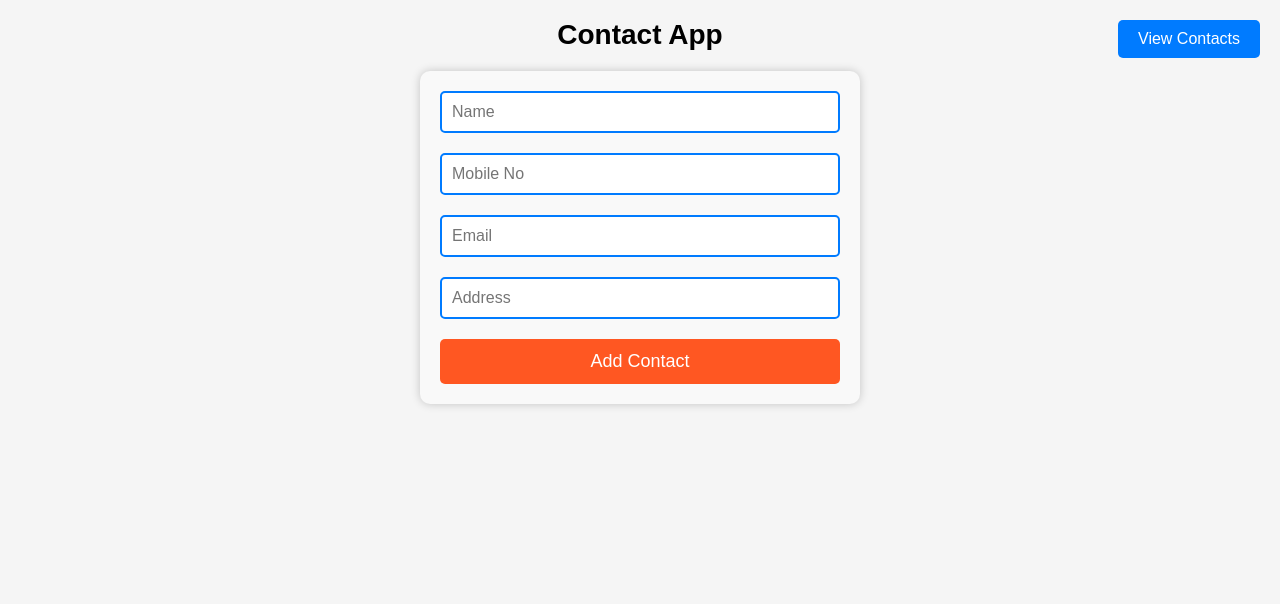
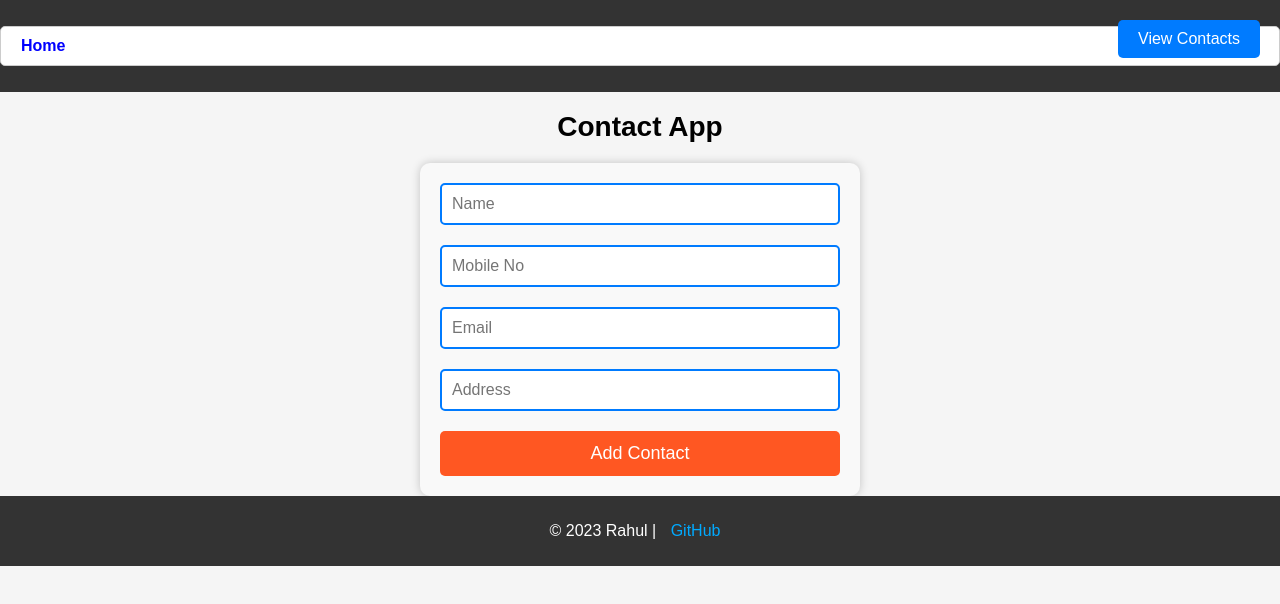
Before and after one commit to Rahul-R-1796/MERN_CRUD, a React (Create React App) app in the folder client/: page / in a window 1280 px wide. Shown: the top 604 px of the page. Built offline with nearby package versions, Linux system fonts and the light colour scheme.

Commit message:
Update HomePage.js

```diff
--- a/client/src/HomePage.js
+++ b/client/src/HomePage.js
@@ -2,6 +2,8 @@ import React, { useState } from 'react';
 import axios from 'axios';
 import { useNavigate } from 'react-router-dom';
 import './App.css';
+import Header from './Header';
+import Footer from './Footer';
 
 
 const HomePage = () => {
@@ -31,6 +33,7 @@ const HomePage = () => {
 
   return (
     <div>
+      <Header />
       <h1>Contact App</h1>
       <form onSubmit={handleSubmit}>
         <input
@@ -70,6 +73,7 @@ const HomePage = () => {
       <button className="view-contacts-button" onClick={() => navigate('/view-contacts')}>
         View Contacts
       </button>
+      <Footer />
     </div>
   );
 };
```
